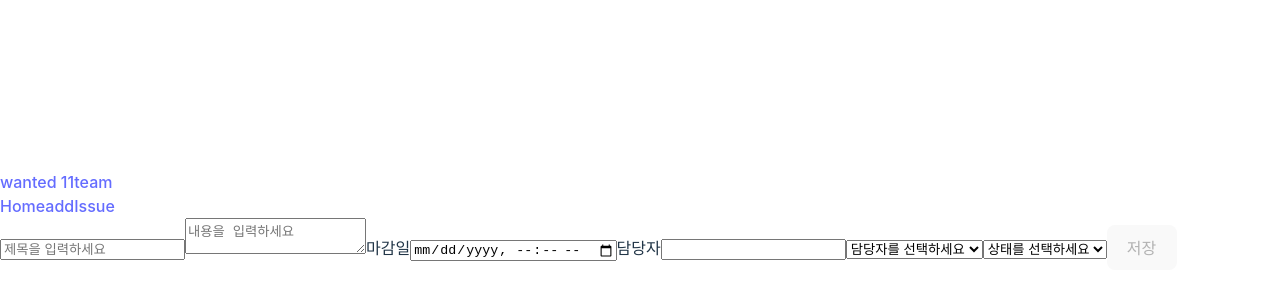
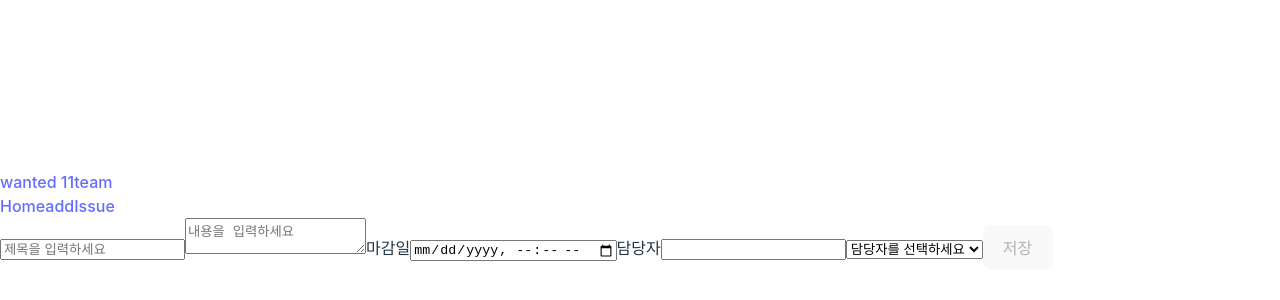
Before and after one commit to pre-onboading-eleven/pre-onboarding-8th-2-11, a React (Vite) app: page /add in a window 1280 px wide. Shown: the part 180-480 px from the top of the page. Built offline with nearby package versions, Linux system fonts and the light colour scheme.

Commit message:
feat : crud 수정 및 기능 세부기능 조정

```diff
--- a/src/components/AddForm.tsx
+++ b/src/components/AddForm.tsx
@@ -22,7 +22,6 @@ interface IProps {
 }
 
 const AddForm = ({ onSubmit, edit }: IProps) => {
-  console.log('edit', edit);
   const { IssueData } = issueStore();
 
   const idRef = useRef<HTMLInputElement>(null);
@@ -32,7 +31,7 @@ const AddForm = ({ onSubmit, edit }: IProps) => {
 
   const [whoKeyword, setWhoKeyword] = useState<string[]>([]);
   const [newWho, setNewWho] = useState<string>();
-  const [newStatus, setNewStatus] = useState<number>(0);
+  const [newStatus, setNewStatus] = useState<string>('todo');
 
   const onChangeData = (e: React.FormEvent<HTMLInputElement>) => {
     const keyword = e.currentTarget.value;
@@ -40,11 +39,9 @@ const AddForm = ({ onSubmit, edit }: IProps) => {
       const temp = whoList.filter((who) => who.toLowerCase().includes(keyword));
       setWhoKeyword(temp);
     }
-    // setWhoKeyword(e.currentTarget.value);
   };
 
-  const addNewStatus = (status: number) => {
-    console.log('status', status);
+  const addNewStatus = (status: string) => {
     setNewStatus(status);
   };
 
@@ -54,28 +51,29 @@ const AddForm = ({ onSubmit, edit }: IProps) => {
       newIssue = {
         id: edit
           ? edit.id
-          : IssueData.length > 0
-          ? IssueData[IssueData.length - 1].id + 1
+          : IssueData['todo'].length > 0
+          ? IssueData['todo'][IssueData['todo'].length - 1].id + 1
           : 0,
         title: titleRef?.current?.value,
         content: contentRef?.current?.value,
         deadDate: dateRef?.current?.value,
         who: newWho ?? edit.who,
-        status: newStatus ?? edit.status,
+        status: edit ? newStatus : 'todo',
+        order: 0,
       };
     }
-    onSubmit(newIssue);
+    edit ? onSubmit(newIssue, edit.status) : onSubmit(newIssue);
   };
 
   useEffect(() => {
     if (edit) {
-      console.log('edit.who :>> ', edit.who);
+      console.log('edit:>> ', edit.status);
       setNewWho(edit.who);
       setNewStatus(edit.status);
     }
   }, []);
 
-  const BUTTONDISABLED = newWho && newStatus >= 0;
+  const BUTTONDISABLED = newWho && newStatus;
   return (
     <div className="flex flex-col m-10">
       {edit ? (
@@ -139,21 +137,27 @@ const AddForm = ({ onSubmit, edit }: IProps) => {
             );
           })}
       </select>
+
+      {edit ? (
         <select
           onChange={(e) => {
-          addNewStatus(Number(e.target.value));
+            addNewStatus(e.target.value);
           }}
           defaultValue={edit ? edit.status : null}
         >
           <option value="">상태를 선택하세요</option>
-        {issueProcess.map((item) => {
+          {['todo', 'doing', 'done'].map((item, i) => {
             return (
-            <option key={item.id} value={item.id}>
-              {item.title}
+              <option key={i} value={item}>
+                {item}
               </option>
             );
           })}
         </select>
+      ) : (
+        ''
+      )}
+
       <button
         type="submit"
         onClick={onSave}
--- a/src/components/Book.tsx
+++ b/src/components/Book.tsx
@@ -7,11 +7,9 @@ interface IProps {
 }
 
 const Book = ({ item }: IProps) => {
-  const { IssueData } = issueStore();
-
-  const selectIssue = IssueData.filter(
-    (issue: IIssue) => item.id === issue.status
-  );
+  // const selectIssue = IssueData.filter(
+  //   (issue: IIssue) => item.id === issue.status
+  // );
 
   return (
     <>
@@ -20,10 +18,8 @@ const Book = ({ item }: IProps) => {
           <div>{item.title}</div>
         </div>
         <div className="">
-          {selectIssue ? (
-            selectIssue.map((mark: IIssue) => (
-              <Issue key={mark.id} mark={mark} />
-            ))
+          {item ? (
+            item.map((mark: IIssue) => <Issue key={mark.id} mark={mark} />)
           ) : (
             <hr className="border-3 mt-0 mb-3 border-white" />
           )}
--- a/src/pages/Detail.tsx
+++ b/src/pages/Detail.tsx
@@ -14,8 +14,9 @@ const Detail = () => {
   const [mark, setMark] = useState(location.state);
   const [isEditing, toggleEditing] = useReducer((pre) => !pre, false);
 
-  const onSubmit = (newIssue: IIssue) => {
-    updateIssueData(newIssue.id, newIssue);
+  const onSubmit = (newIssue: IIssue, prevStatus) => {
+    console.log('🚀 ~ file: Detail.tsx:18 ~ onSubmit ~ newIssue', newIssue);
+    updateIssueData(newIssue, prevStatus);
     setMark(newIssue);
     toggleEditing();
   };
@@ -37,7 +38,7 @@ const Detail = () => {
           <p>제목 : {mark.title}</p>
           <p>내용 : {mark.content}</p>
           <p>마감일 : {mark.deadDate}</p>
-          <p>상태 : {TYPE[mark.status]}</p>
+          <p>상태 : {mark.status}</p>
           <p>담당자 : {mark.who}</p>
         </>
       )}
@@ -51,7 +52,7 @@ const Detail = () => {
         </button>
         <button
           onClick={() => {
-            delIssue(mark.id);
+            delIssue(mark.status, mark.id);
             navigate('/');
           }}
           className="mb-1 rounded-full bg-rose-400 p-2 hover:bg-rose-500"
--- a/src/pages/Main.tsx
+++ b/src/pages/Main.tsx
@@ -1,7 +1,8 @@
 // import Book from '../components/Book';
 
 import Book from '../components/Book';
-
+import Loading from '../components/Loading';
+import { useState, useEffect } from 'react';
 import { issueStore } from '../hooks/store';
 
 export interface IIssue {
@@ -35,10 +36,11 @@ export const issueProcess: IIssueProcess[] = [
 
 const Home = () => {
   const [loading, setLoading] = useState(true);
+  const { IssueData } = issueStore();
   useEffect(() => {
     setTimeout(() => {
       setLoading(false);
-    }, 3000);
+    }, 0); //FIXME 시간 수정
   }, []);
   return (
     <>
@@ -49,12 +51,22 @@ const Home = () => {
       ) : (
         <div className="flex h-screen items-start bg-sub p-4">
           <div className="flex justify-around w-full">
-            {issueProcess &&
+            {/* {issueProcess &&
               issueProcess.map((item) => {
-                // console.log('selectIssue', item.id, selectIssue);
                 return (
                   <div key={item.id}>
                     <Book item={item} />
+                  </div>
+                );
+              })} */}
+
+            {IssueData &&
+              Object.entries(IssueData).map(([key, value], i) => {
+                console.log(IssueData[key]);
+                return (
+                  <div key={key}>
+                    <h1>{key}</h1>
+                    <Book item={IssueData[key]} />
                   </div>
                 );
               })}
```
Lines whose indentation alone changed are shown as unchanged.
